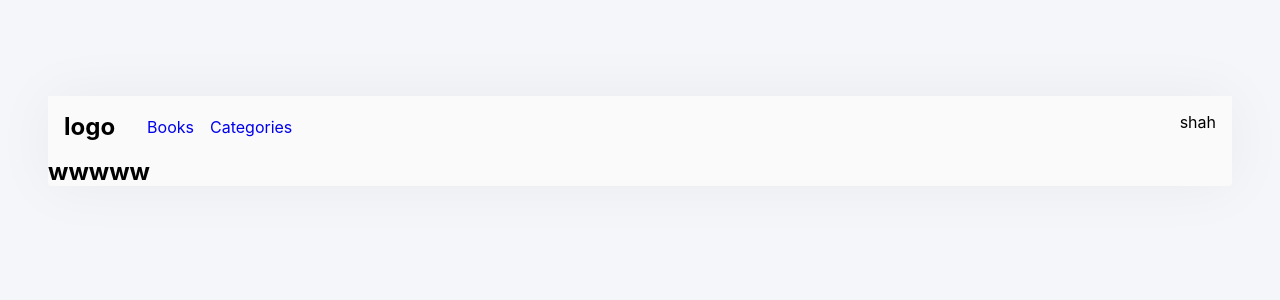
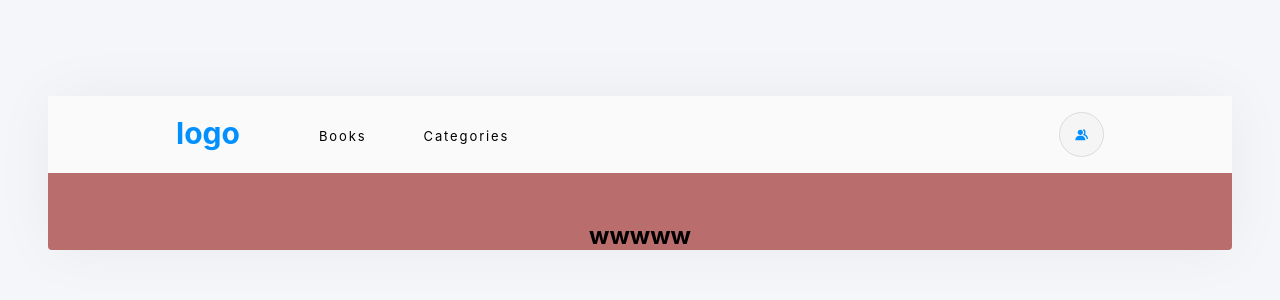
Before and after one commit to shahzaman900/Bookstore, a React (Create React App) app: page /categories in a window 1280 px wide. Shown: the top 300 px of the page. Built offline with nearby package versions, Linux system fonts and the light colour scheme.

Commit message:
add style

```diff
--- a/package.json
+++ b/package.json
@@ -10,6 +10,7 @@
     "axios": "^1.4.0",
     "react": "^18.2.0",
     "react-dom": "^18.2.0",
+    "react-icons": "^4.10.1",
     "react-redux": "^8.1.2",
     "react-router-dom": "^6.15.0",
     "react-scripts": "^5.0.1",
--- a/src/App.css
+++ b/src/App.css
@@ -1,5 +1,9 @@
 .bookstoresection {
   border-radius: 4px;
+  display: flex;
+  justify-content: center;
+  flex-direction: column;
+  align-items: center;
   box-shadow: 0 0 60px 0 rgba(0, 0, 0, 0.05);
-  background-color: #fafafa;
+  background-color: #ba6d6d;
 }
--- a/src/App.js
+++ b/src/App.js
@@ -1,5 +1,6 @@
 import './App.css';
 import './components/categories.css';
+import './components/booklist.css';
 import { Route, Routes } from 'react-router-dom';
 import Categories from './components/categories';
 import Navigation from './components/navigation';
--- /dev/null
+++ b/src/components/booklist.css
@@ -0,0 +1,150 @@
+.Lesson-Panel {
+  align-items: center;
+  justify-content: space-between;
+  border-radius: 4px;
+  width: 80%;
+  background-color: white;
+  padding: 2rem;
+  border: solid 1px whitesmoke;
+  display: flex;
+}
+
+.School-of {
+  height: 1.125rem;
+  margin: 0 2.438rem 0 0;
+  opacity: 0.5;
+  font-size: 0.875rem;
+  font-weight: bold;
+  font-stretch: normal;
+  font-style: normal;
+  line-height: normal;
+  letter-spacing: normal;
+  color: var(--black-two);
+}
+
+.Title {
+  height: 1.813rem;
+  margin: 0.188rem 20.188rem 0 0;
+  font-size: 1.375rem;
+  font-weight: bold;
+  font-stretch: normal;
+  font-style: normal;
+  line-height: normal;
+  letter-spacing: -0.2px;
+  color: var(--black-two);
+}
+
+.Suzanne-Collins {
+  height: 1.188rem;
+  margin: 0.25rem 0 0;
+  font-size: 0.875rem;
+  font-weight: 300;
+  font-stretch: normal;
+  font-style: normal;
+  line-height: normal;
+  letter-spacing: normal;
+  color: #4386bf;
+}
+
+.vertical {
+  height: 20px;
+  background-color: rgb(216, 216, 216);
+  width: 2px;
+}
+
+.btn {
+  display: flex;
+  gap: 0.5rem;
+  margin-top: 1rem;
+}
+
+.Comments {
+  height: 1.188rem;
+  margin: 0.188rem 0.938rem 0.125rem 0;
+  font-size: 0.875rem;
+  font-weight: 300;
+  font-stretch: normal;
+  font-style: normal;
+  line-height: normal;
+  letter-spacing: normal;
+  color: #4386bf;
+  background-color: transparent;
+  border: none;
+}
+
+.Oval-2 {
+  width: 4.25rem;
+  height: 4.25rem;
+  border-style: solid;
+  border-radius: 50%;
+  border: outset;
+  border-width: 5px;
+  border-image-slice: 1;
+}
+
+.circle {
+  display: flex;
+  gap: 1.5rem;
+  justify-content: center;
+  align-items: center;
+}
+
+.-Percent-Complete {
+  margin: 0.063rem 5.75rem 0 0.688rem;
+  font-size: 2rem;
+  font-weight: normal;
+  font-stretch: normal;
+  font-style: normal;
+  line-height: normal;
+  letter-spacing: normal;
+  color: black;
+}
+
+.Completed {
+  margin: 0.438rem 4.938rem 0.75rem 0.75rem;
+  opacity: 0.5;
+  font-size: 0.875rem;
+  font-weight: normal;
+  font-stretch: normal;
+  font-style: normal;
+  line-height: normal;
+  letter-spacing: normal;
+  color: rgb(132, 132, 132);
+}
+
+.Current-Chapter {
+  height: 1.125rem;
+  opacity: 0.5;
+  font-size: 0.813rem;
+  font-weight: 300;
+  font-stretch: normal;
+  font-style: normal;
+  line-height: normal;
+  letter-spacing: normal;
+  color: var(--black-two);
+}
+
+.Current-Lesson {
+  height: 1.313rem;
+  font-size: 1rem;
+  font-weight: 300;
+  font-stretch: normal;
+  font-style: normal;
+  line-height: normal;
+  letter-spacing: -0.4px;
+  color: var(--black-two);
+}
+
+.Rectangle-2 {
+  padding: 0.3rem 0.7rem;
+  color: white;
+  border-radius: 3px;
+  background-color: rgb(13, 120, 202);
+}
+
+.last {
+  display: flex;
+  flex-direction: column;
+  align-items: flex-start;
+  gap: 0.5rem;
+}
--- a/src/components/booklist.js
+++ b/src/components/booklist.js
@@ -13,14 +13,34 @@
     <>
       {
         books.map((book) => (
-          <div key={book.item_id}>
-            <h1>{ book.title }</h1>
-            <p>{ book.category }</p>
-            <p>
-              <strong>Auther: </strong>
-              { book.author }
-            </p>
-            <button type="button" onClick={() => dispatch(deleteBookFromBooks(book.item_id))}>Delete</button>
+          <div className="Lesson-Panel" key={book.item_id}>
+            <div>
+              <p className="School-of">{ book.category }</p>
+              <h1 className="Title">{ book.title }</h1>
+              <p className="Suzanne-Collins">
+                Auther:
+                { book.author }
+              </p>
+              <div className="btn">
+                <button type="button" className="Comments">Comments</button>
+                <div className="vertical" />
+                <button type="button" className="Comments" onClick={() => dispatch(deleteBookFromBooks(book.item_id))}>Remove</button>
+                <div className="vertical" />
+                <button type="button" className="Comments">Edit</button>
+              </div>
+            </div>
+            <div className="circle">
+              <div className="Oval-2" />
+              <div>
+                <h1 className="-Percent-Complete">64%</h1>
+                <p className="Completed">Complete</p>
+              </div>
+            </div>
+            <div className="last">
+              <span className="Current-Chapter Text-Style-7">Current Chapter</span>
+              <span className="Current-Lesson">Chapter 17</span>
+              <div className="Rectangle-2">Update Progress</div>
+            </div>
           </div>
         ))
       }
--- a/src/components/categories.css
+++ b/src/components/categories.css
@@ -1,6 +1,11 @@
 .menu {
   display: flex;
-  padding: 1rem;
+  width: 100%;
+  padding-left: 8rem;
+  padding-right: 8rem;
+  padding-top: 1rem;
+  padding-bottom: 1rem;
+  margin-bottom: 3rem;
   justify-content: space-between;
   background-color: #fafafa;
 }
@@ -15,3 +20,40 @@
   display: flex;
   gap: 1rem;
 }
+
+.Bookstore-CMS {
+  height: 2.313rem;
+  margin: 0 2.938rem 0.125rem 0;
+  font-size: 1.875rem;
+  font-weight: bold;
+  font-stretch: normal;
+  font-style: normal;
+  line-height: normal;
+  letter-spacing: normal;
+  color: #0290ff;
+}
+
+.BOOKS {
+  height: 1rem;
+  margin: 1.125rem 2.563rem 0.688rem 0;
+  font-size: 0.813rem;
+  font-weight: normal;
+  font-stretch: normal;
+  font-style: normal;
+  line-height: normal;
+  letter-spacing: 1.9px;
+  color: black;
+}
+
+.Oval {
+  width: 2.813rem;
+  height: 2.813rem;
+  background-color: whitesmoke;
+  border-radius: 50%;
+  padding: 0.875rem;
+  border: solid 1px gainsboro;
+}
+
+.icon {
+  color: #0290ff;
+}
--- a/src/components/navigation.js
+++ b/src/components/navigation.js
@@ -1,22 +1,24 @@
+/* eslint-disable import/no-extraneous-dependencies */
 import { Link } from 'react-router-dom';
+import { BiSolidGroup } from 'react-icons/bi';
 
 export default function Navigation() {
   return (
     <>
       <header className="menu">
         <div className="menu-items">
-          <h1>logo</h1>
+          <h1 className="Bookstore-CMS">logo</h1>
           <ul className="ul">
             <li>
-              <Link to="/">Books</Link>
+              <Link className="BOOKS" to="/">Books</Link>
             </li>
             <li>
-              <Link to="/categories">Categories</Link>
+              <Link className="BOOKS" to="/categories">Categories</Link>
             </li>
           </ul>
         </div>
-        <div>
-          <p>shah</p>
+        <div className="Oval">
+          <BiSolidGroup className="icon" />
         </div>
       </header>
     </>
```
Also changed, not shown: 1 other file (tests, documents, lock files or other folders).
